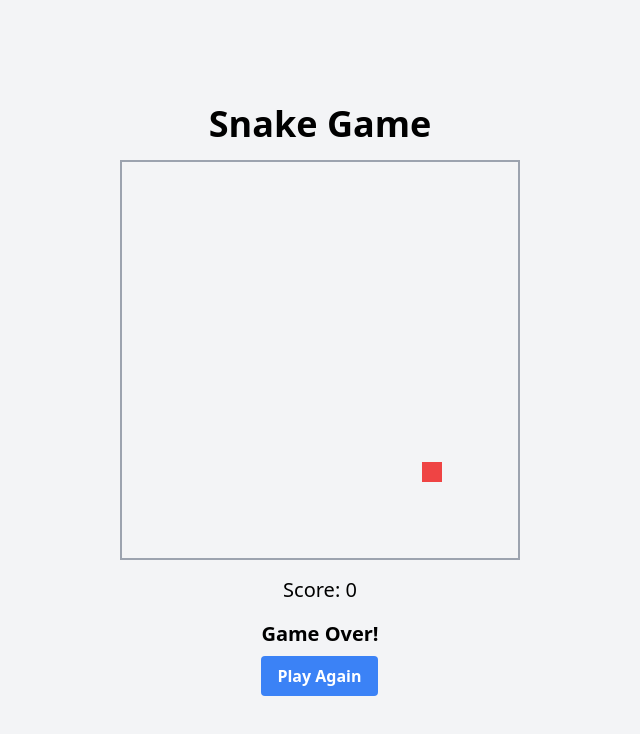
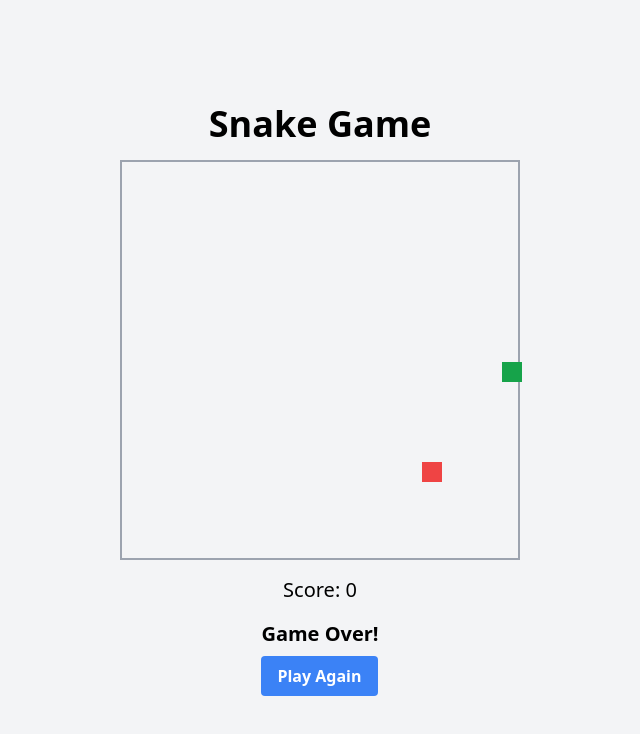
Before and after one commit to Misachu10032/personal-website, a Next.js app: page /Games/snake in a window 1280 px wide. Shown: the top 734 px of the page, without its empty margins (320-960 px from the left). Built offline with nearby package versions, Linux system fonts and the light colour scheme; no server answers.

Commit message:
typo at snakes game

```diff
--- a/src/app/Games/snake/page.tsx
+++ b/src/app/Games/snake/page.tsx
@@ -98,7 +98,7 @@ const SnakeGame: React.FC = () => {
         {snake.map((segment, index) => (
           <div
             key={index}
-            className={index === 0 ? "bg-green-00" : "bg-green-500"}
+            className={index === 0 ? "bg-green-600" : "bg-green-400"}
             style={{
               position: 'absolute',
               left: segment.x * CELL_SIZE,
```
